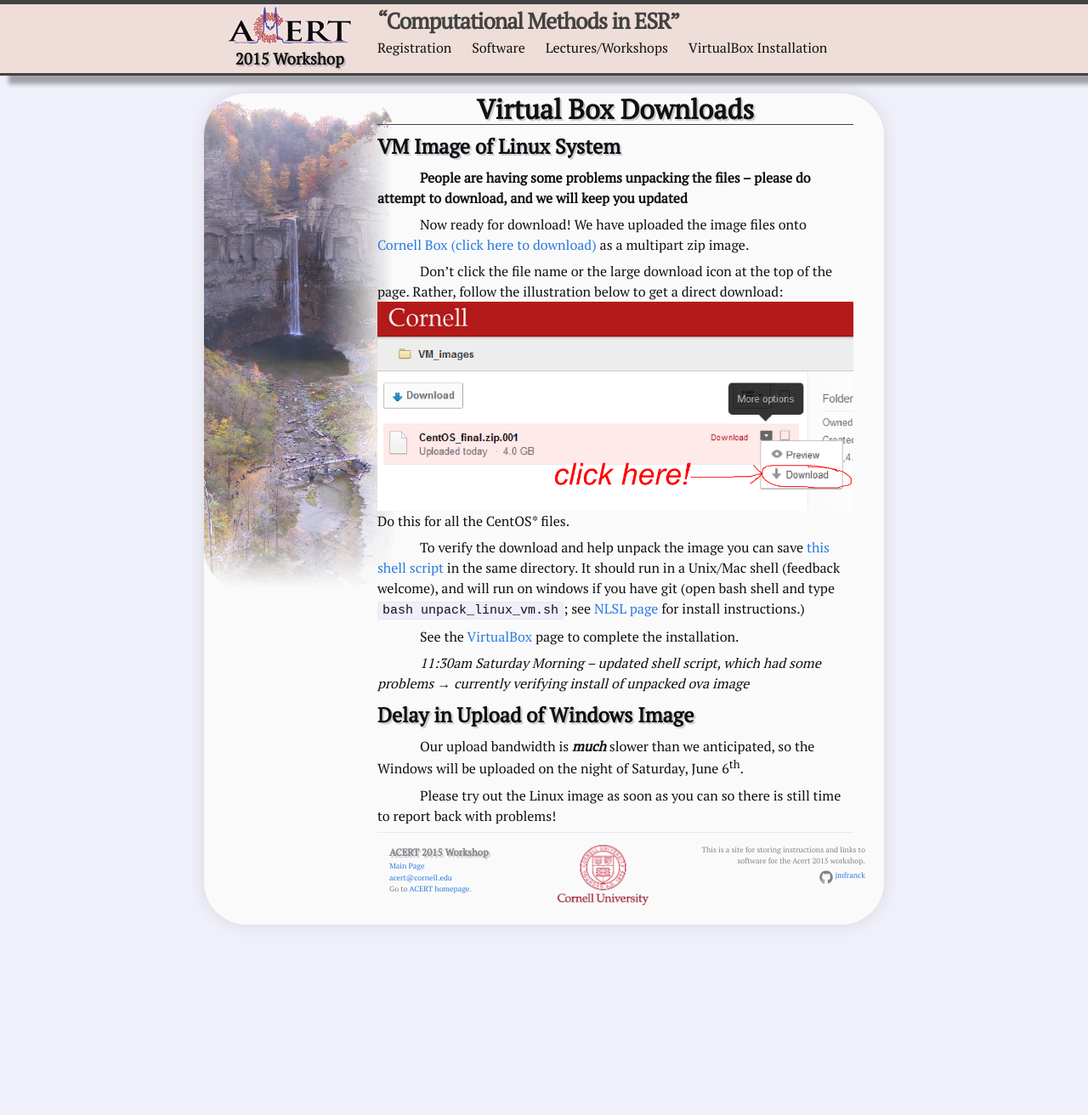
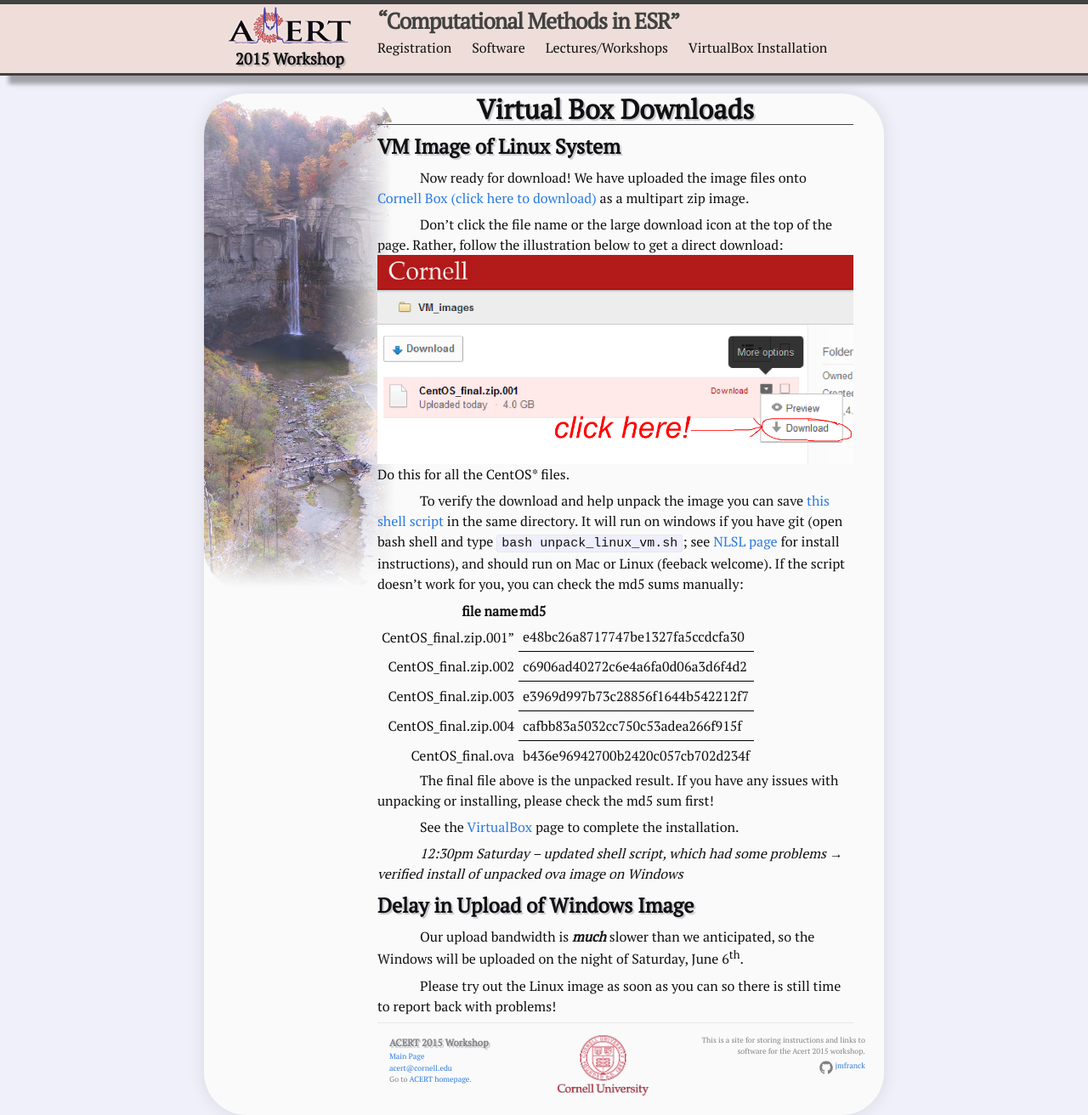
Before and after one commit to jmfranck/acert.github.io, a Jekyll site: the page built from VirtualBox/Downloads.md, in a window 1280 px wide and 1312 px high. Shown: the whole window at 85% size. Built offline with Jekyll 4.4.1, drawn with Linux system fonts in a browser that asks for light colours.

Commit message:
made some notes

```diff
--- a/VirtualBox/Downloads.md
+++ b/VirtualBox/Downloads.md
@@ -7,19 +7,28 @@ attribution: J. Franck
 
 ## VM Image of Linux System
 
-**People are having some problems unpacking the files -- please do attempt to download, and we will keep you updated**
-
 Now ready for download!  We have uploaded the image files onto [Cornell Box (click here to download)](https://cornell.box.com/s/o47ptx9wr21ui15zbugjizjanz24jk6c) as a multipart zip image.
 
 Don't click the file name or the large download icon at the top of the page.  Rather, follow the illustration below to get a direct download:
 ![]({{ site.url }}/assets/box_info.png)
 Do this for all the CentOS* files.
 
-To verify the download and help unpack the image you can save [this shell script]({{ site.url }}/assets/unpack_linux_vm.sh) in the same directory.  It should run in a Unix/Mac shell (feedback welcome), and will run on windows if you have git (open bash shell and type `bash unpack_linux_vm.sh`; see [NLSL page]({{ site.url }}/Software/NLSL.html) for install instructions.)
+To verify the download and help unpack the image you can save [this shell script]({{ site.url }}/assets/unpack_linux_vm.sh) in the same directory.  It will run on windows if you have git (open bash shell and type `bash unpack_linux_vm.sh`; see [NLSL page]({{ site.url }}/Software/NLSL.html) for install instructions), and should run on Mac or Linux (feeback welcome).  If the script doesn't work for you, you can check the md5 sums manually:
+
+file name  | md5
+----------:|:-----------
+CentOS_final.zip.001" | e48bc26a8717747be1327fa5ccdcfa30
+CentOS_final.zip.002 | c6906ad40272c6e4a6fa0d06a3d6f4d2
+CentOS_final.zip.003 | e3969d997b73c28856f1644b542212f7
+CentOS_final.zip.004 | cafbb83a5032cc750c53adea266f915f
+CentOS_final.ova | b436e96942700b2420c057cb702d234f
+
+The final file above is the unpacked result.
+If you have any issues with unpacking or installing, please check the md5 sum first!
 
 See the [VirtualBox]({{ site.url }}/VirtualBox.html) page to complete the installation.
 
-*11:30am Saturday Morning -- updated shell script, which had some problems → currently verifying install of unpacked ova image*
+*12:30pm Saturday -- updated shell script, which had some problems → verified install of unpacked ova image on Windows*
 
 ## Delay in Upload of Windows Image
 
```
